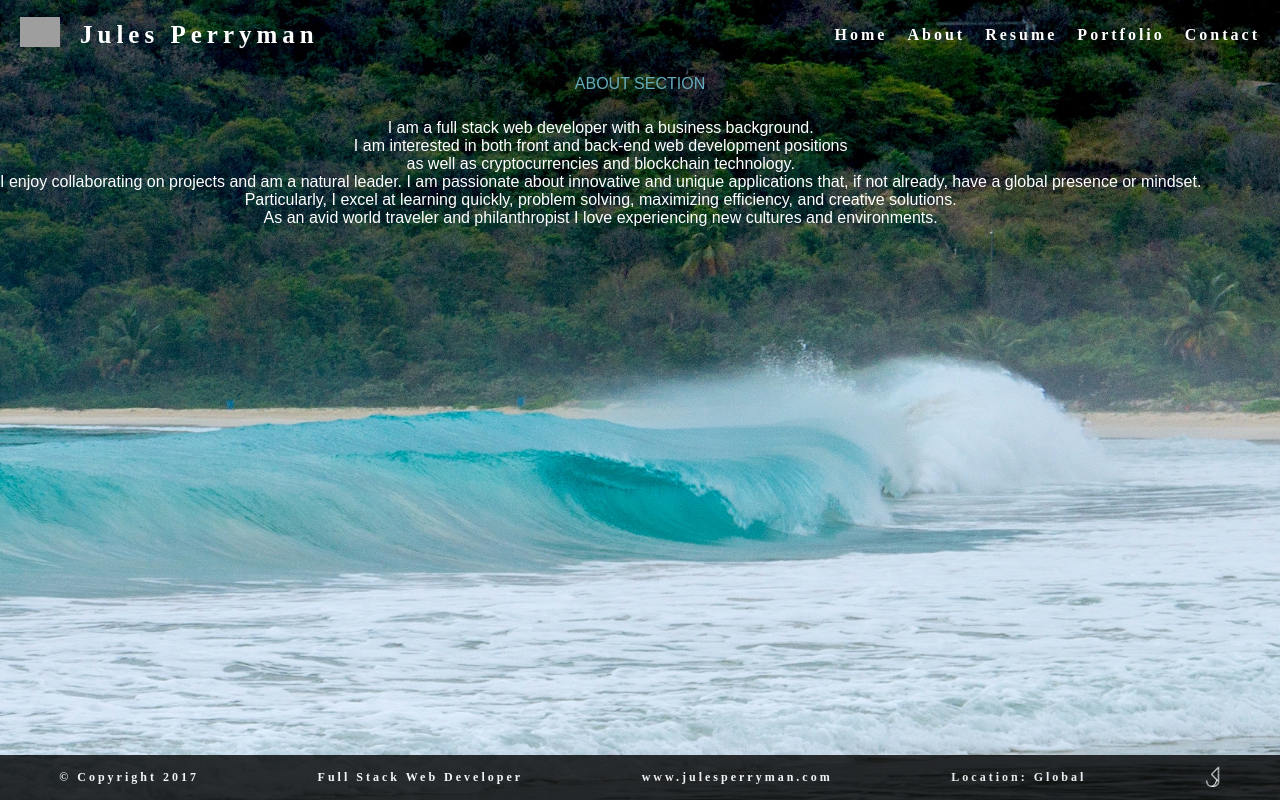
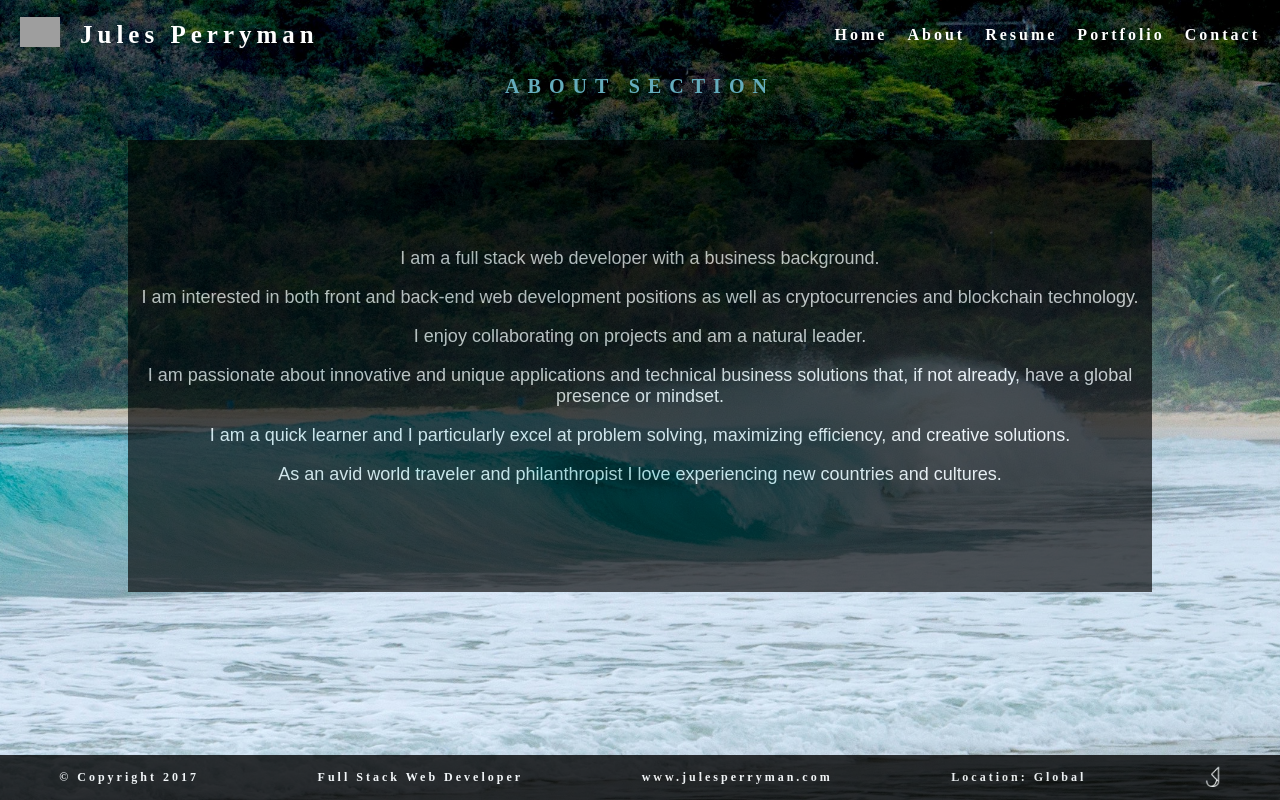
Before and after one commit to jperryman23/personal-website, a React (Create React App) app: page /About in a window 1280 px wide. Built offline with nearby package versions, Linux system fonts and the light colour scheme; grey boxes are pictures that could not be loaded.

Commit message:
added updated resume

```diff
--- a/src/App.css
+++ b/src/App.css
@@ -12,8 +12,6 @@ html, body {
 .App {
     text-align: center;
 }
-
-
 
 .App-header {
     /*background-color: #222222ba;*/
@@ -43,7 +41,6 @@ html, body {
     text-align: center;
     padding: 10px;
     letter-spacing: 5px;
-
 }
 
 .App-menu {
@@ -90,6 +87,7 @@ html, body {
     height: 375px;
 }
 
+.resume {}
 
 @keyframes App-logo-spin {
     from {
@@ -103,11 +101,11 @@ html, body {
 a {
     color: white;
     text-decoration: none;
-
 }
 
 p {
     color: white;
+    font-size: 18px;
 }
 
 .App-logo1 {
@@ -115,27 +113,52 @@ p {
     height: 22px;
 }
 
-
-
 /*About Section*/
 
-.SectionHeader{
-    /*background: black;
-    opacity: .75;*/
-    color: rgb(100,172,188);
+.SectionHeader {
+    font-family: Dolce Vita;
+    letter-spacing: 8px;
+    color: rgb(100, 172, 188);
+    font-size: 20px;
+    font-weight:  600;
     padding-top: 5px;
     padding-bottom: 10px;
 }
 
-
 .AboutSection {
+    margin-top: 2em;
     display: flex;
-    flex-direction: row;
-    /*background: black;*/
+    flex-direction: column;
+    justify-content: space-around;
+    align-items: center;
+    align-content: center;
+    color: white;
+    margin-left: 8em;
+    margin-right: 8em;
+    /*border: 1px solid black;*/
+    height: 450px;
+    border: 1px solid black;
+    background-color: black;
+    opacity: .65;
 }
 
 
+.ResumeSection {
+    margin-top: 2em;
+    display: flex;
+    flex-direction: column;
+    justify-content: space-around;
+    align-items: center;
+    align-content: center;
+    justify-content: space-between;
+}
 
+.PortfolioSection{
+    margin-top: 2em;
+    display: flex;
+    flex-direction: row;
+
+}
 
 .splash-footer {
     display: flex;
--- a/src/components/About.js
+++ b/src/components/About.js
@@ -6,33 +6,32 @@ import Footer from './Footer';
 
 export default class About extends Component {
     render() {
-        return (
-            <div className="App">
-                <Header  />
+        return (<div className="App">
+            <Header/>
 
             <div className="SectionHeader">
                 ABOUT SECTION
             </div>
+
             <section className="AboutSection">
 
                 <div>
-                        <p> I am a full stack web developer with a business background.
-                        <br></br>
-                        I am interested in both front and back-end web development positions
-                        <br></br>
-                        as well as cryptocurrencies and blockchain technology.
-                        <br></br>
-                        I enjoy collaborating on projects and am a natural leader.
-                        I am passionate about innovative and unique applications that, if not already, have a global presence or mindset.
-                        <br></br>
-                     Particularly, I excel at learning quickly, problem solving, maximizing efficiency, and creative solutions.
-                     <br></br>As an avid world traveler and philanthropist I love experiencing new cultures and environments. </p>
+                    <p>I am a full stack web developer with a business background.</p>
+
+                    <p>I am interested in both front and back-end web development positions as well as cryptocurrencies and blockchain technology.</p>
+
+                    <p>I enjoy collaborating on projects and am a natural leader. </p>
+
+                    <p>I am passionate about innovative and unique applications and technical business solutions that, if not already, have a global presence or mindset. </p>
+
+                    <p>I am a quick learner and I particularly excel at problem solving, maximizing efficiency, and creative solutions. </p>
+
+                    <p>As an avid world traveler and philanthropist I love experiencing new countries and cultures.</p>
                 </div>
 
             </section>
 
-                <Footer />
-            </div>
-        )
+            <Footer/>
+        </div>)
     }
 }
--- a/src/components/Contact.js
+++ b/src/components/Contact.js
@@ -12,7 +12,6 @@ export default class Contact extends Component {
                  <Header  />
 
 
-
                     <div className="SectionHeader">
                         CONTACT SECTION
                     </div>
--- a/src/components/Portfolio.js
+++ b/src/components/Portfolio.js
@@ -15,6 +15,10 @@ export default class Portfolio extends Component {
                     <div className="SectionHeader">
                         PORTFOLIO SECTION
                     </div>
+                    <section className="PortfolioSection">
+
+                    </section>
+
 
 
                     <Footer />
--- a/src/components/Resume.js
+++ b/src/components/Resume.js
@@ -14,7 +14,7 @@ export default class Resume extends Component {
                     </div>
 
                     <section className="ResumeSection">
-                  <object width="1100" height="575" data="../../images/JulesPerryman-Resume.pdf" className="resume"></object>
+                  <object width="1100" height="550" data="../../images/JulesPerryman-Resume.pdf" className="resume"></object>
 
                     </section>
 
```
Also changed, not shown: public/iconblack copy.png (added), 1 other file (tests, documents, lock files or other folders). Lines whose indentation alone changed are shown as unchanged.
